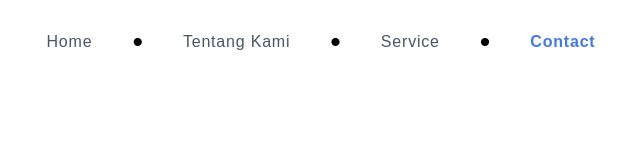
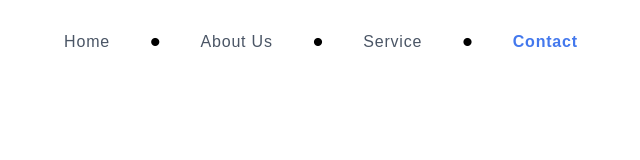
Before and after one commit to MuhammadAndromeda/perdana-mitrakencana, a website: page pages/contact.html in a window 1280 px wide. Shown: the whole page, without its empty margins (319-959 px from the left). Drawn offline with Linux system fonts and the light colour scheme.

Commit message:
Fix Header

```diff
--- a/pages/contact.html
+++ b/pages/contact.html
@@ -20,8 +20,7 @@
                 class="w-max font-medium text-center text-base text-gray-600 capitalize tracking-wider invisible md:visible">home</a>
             <span class="text-3xl text-black invisible md:visible">•</span>
             <a href="/pages/about.html"
-                class="w-max font-medium text-center text-base text-gray-600 capitalize tracking-wider invisible md:visible">tentang
-                kami</a>
+                class="w-max font-medium text-center text-base text-gray-600 capitalize tracking-wider invisible md:visible">about us</a>
             <span class="text-3xl text-black invisible md:visible">•</span>
             <a href="/pages/service.html"
                 class="w-max font-medium text-center text-base text-gray-600 capitalize tracking-wider invisible md:visible">service</a>
```
Also changed, not shown: index.html (+1 -1 lines), pages/about.html (+1 -2 lines), pages/service.html (+1 -2 lines).
